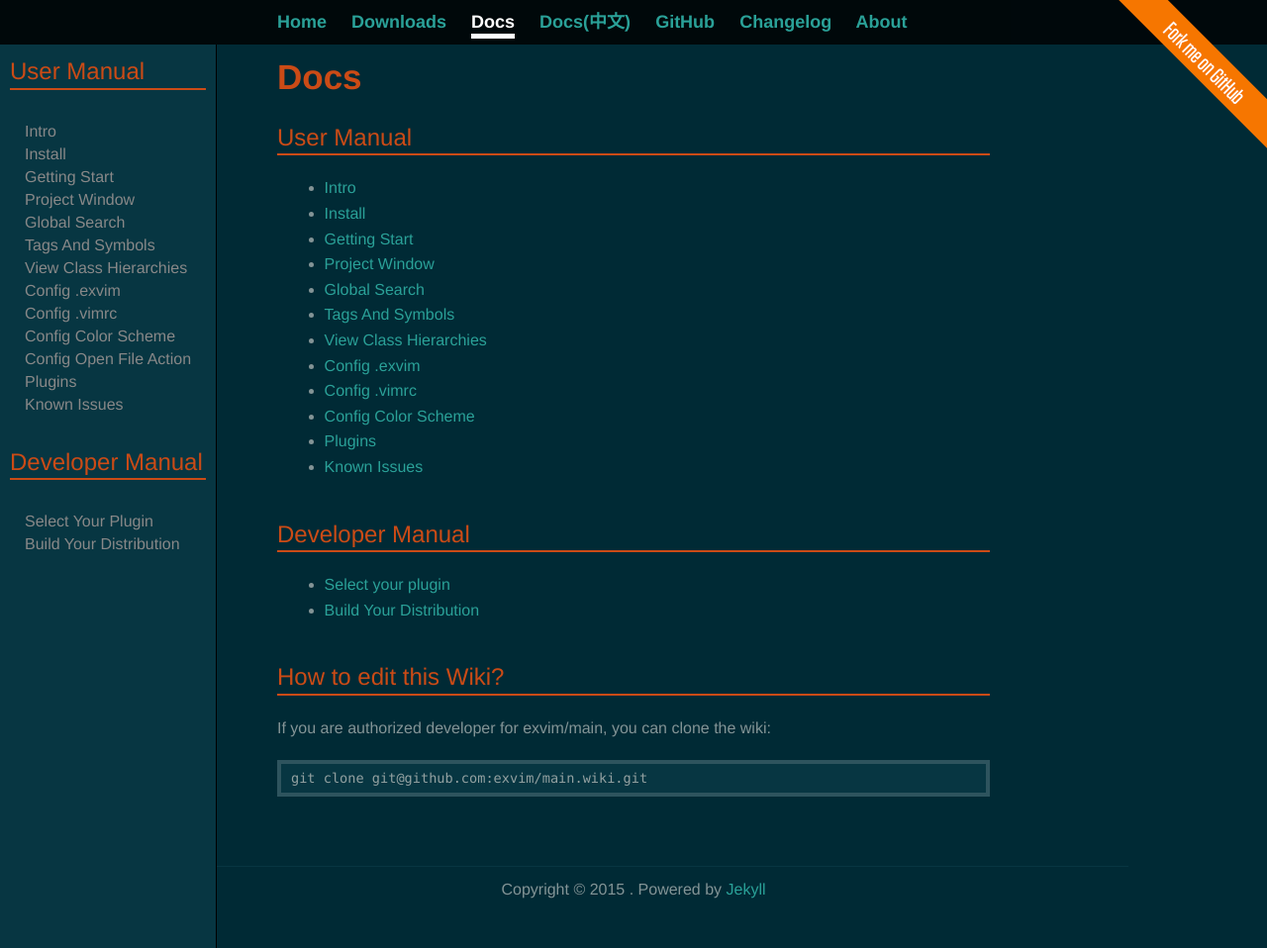
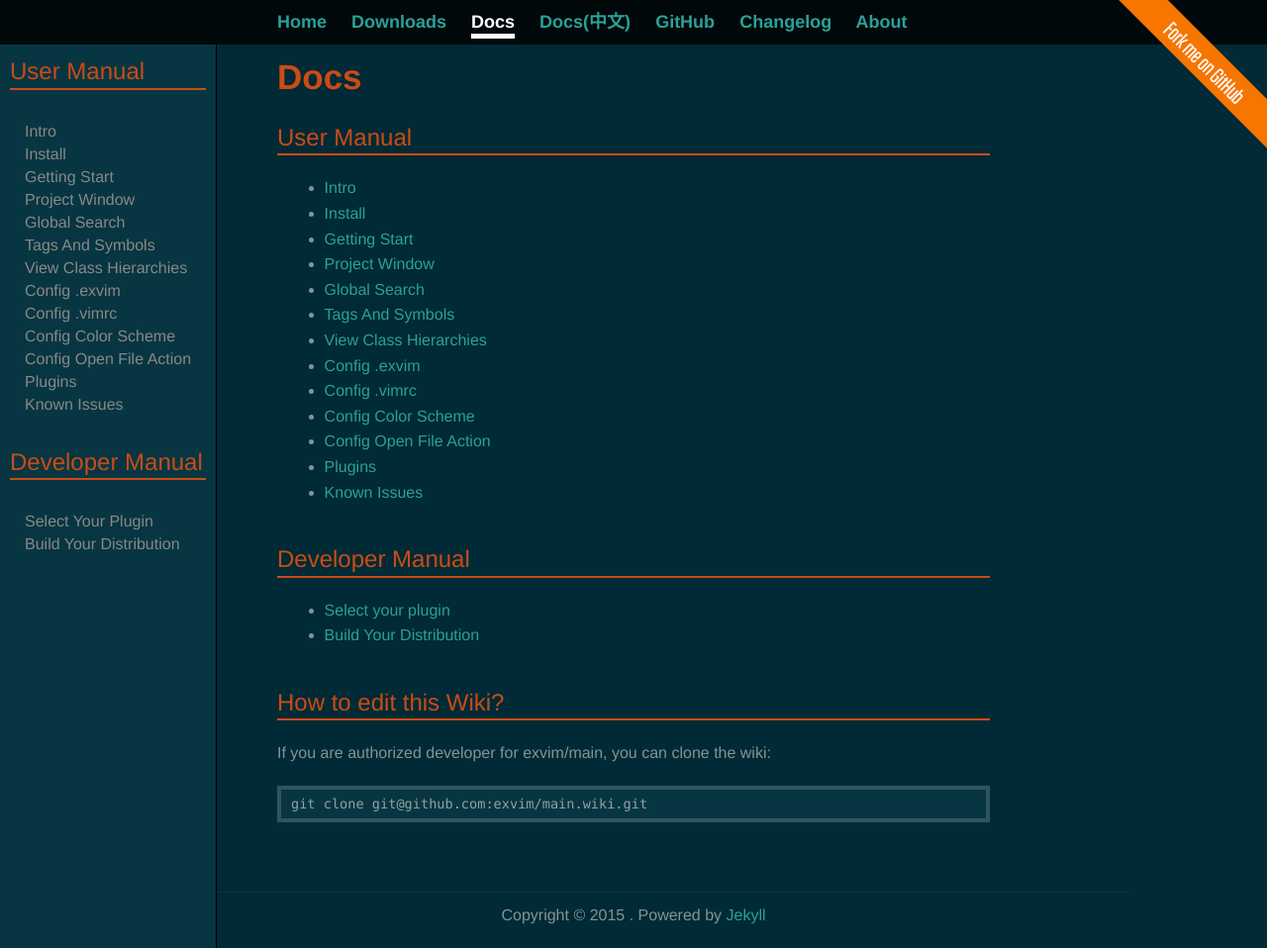
Before and after one commit to exvim/exvim.github.io, a Jekyll site: the page built from docs/index.md, in a window 1280 px wide and 958 px high. Shown: the whole window at 99% size. Built offline with Jekyll 4.4.1, drawn with Linux system fonts in a browser that asks for light colours; Markdown is read by kramdown in place of the engine named in the settings.

Commit message:
simple update

```diff
--- a/docs/index.md
+++ b/docs/index.md
@@ -15,6 +15,7 @@ title: Docs
 - [Config .exvim](config-exvim)
 - [Config .vimrc](config-vimrc)
 - [Config Color Scheme](config-colorscheme)
+- [Config Open File Action](config-open-file-action)
 - [Plugins](plugins)
 - [Known Issues](known-issues)
 
```
